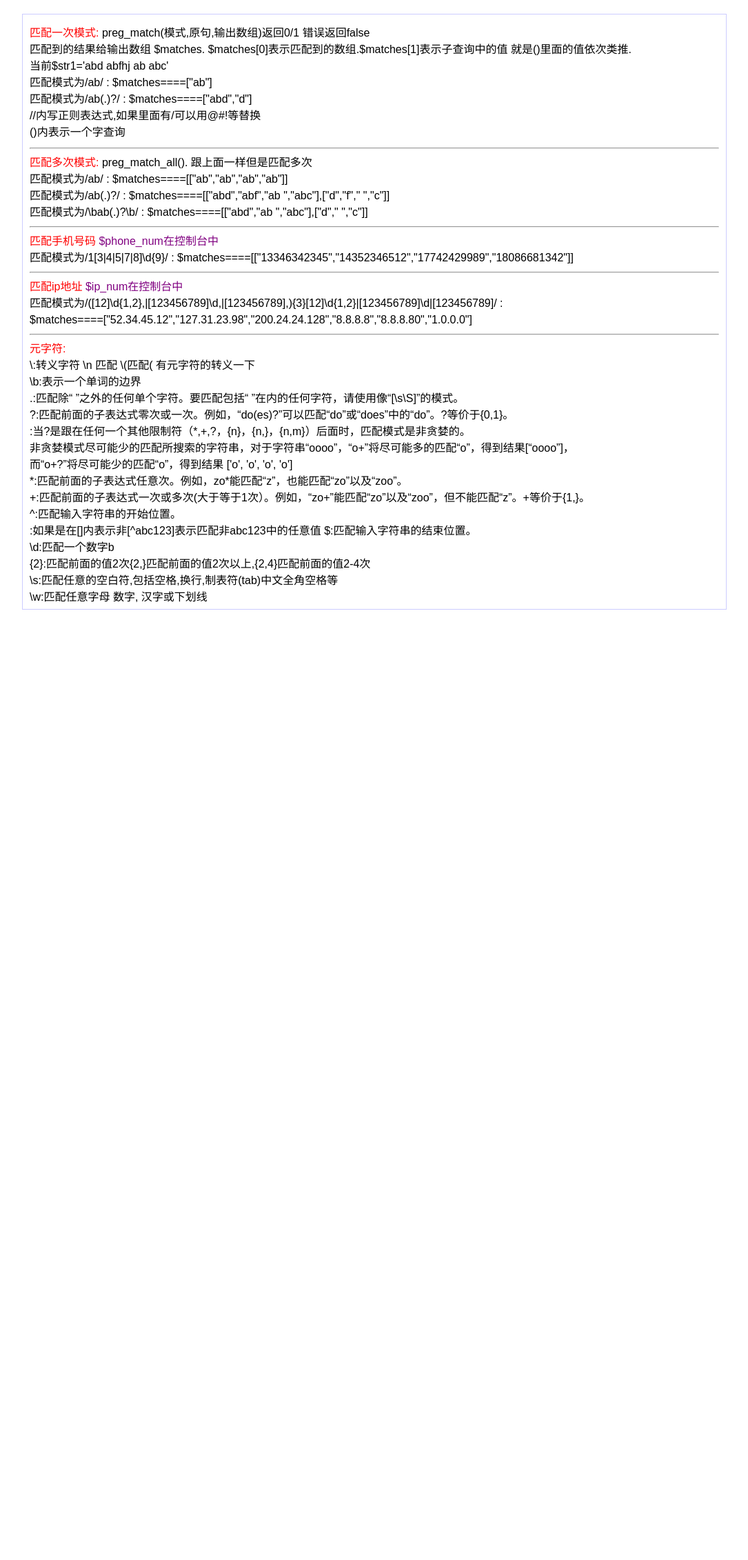
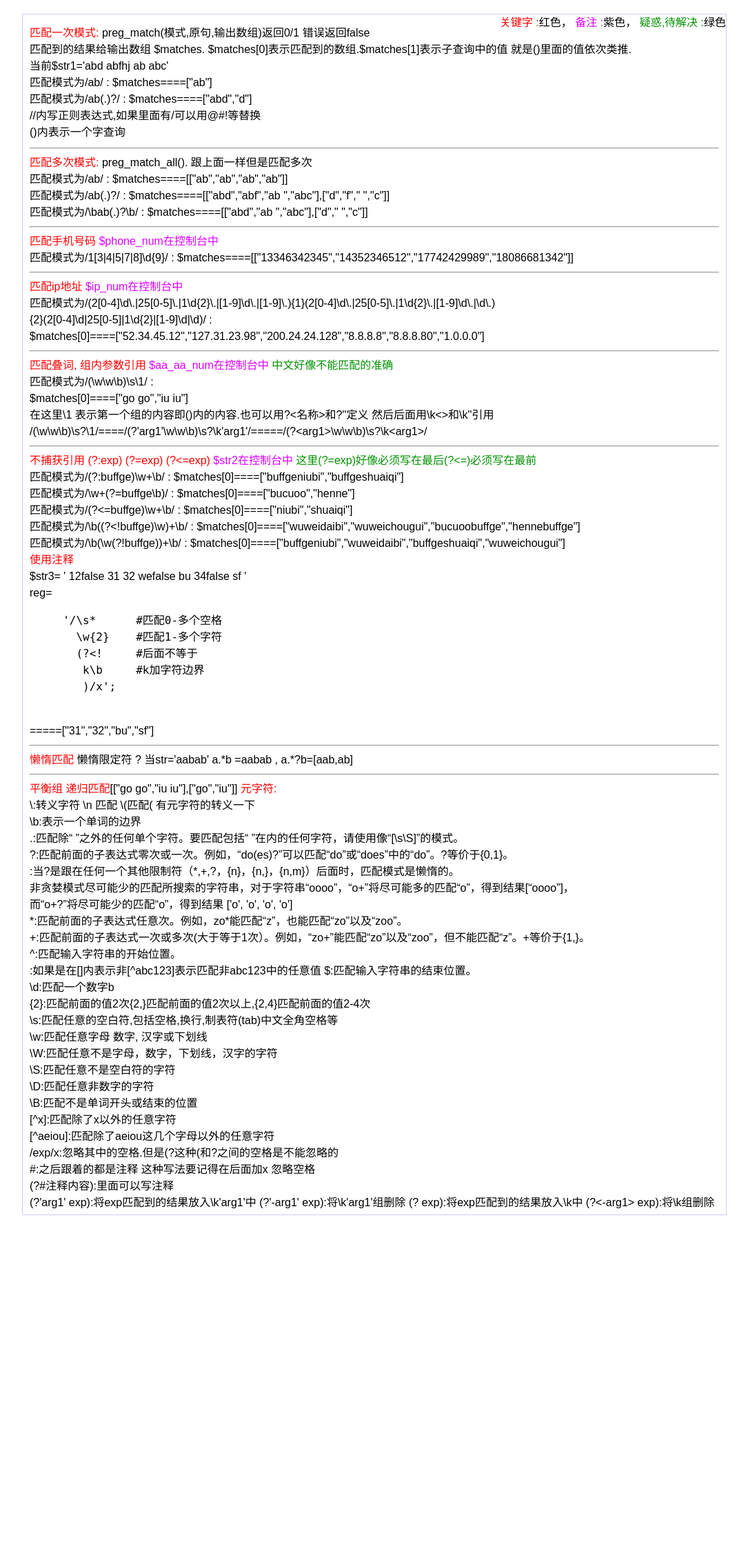
Before and after one commit to guoyu07/Regexp, a PHP site: page / in a window 1280 px wide. Shown: the part 63-2325 px from the top of the page at 69% size, without its empty margins (97-1182 px from the left). Before the commit the page ends 947 px from the top, so only its background shows below. Run offline with PHP 8.4, Linux system fonts and the light colour scheme.

Commit message:
不捕获引用和注释 23:30

```diff
--- a/include/footer.inc.php
+++ b/include/footer.inc.php
@@ -6,11 +6,20 @@
   <#备注 = " ">
  */
 ?>
+<div id="tips">
+    <span class="red">关键字 :</span>红色，
+    <span class="purple">备注 :</span>紫色，
+    <span class="green">疑惑,待解决 :</span>绿色
+</div>
 </article>
+<div style="height: 500px;"></div>
+
 <script src="public/js/js1.js"></script>
 <script>
-out_phone_num('电话号码字符串','$phone_num','<?php echo $phone_num;?>');//输出正则表达式要查询的手机号码字符串到控制台
-out_phone_num('IP地址字符串','$ip_num','<?php echo $ip_num;?>');//输出正则表达式要查询的IP地址字符串到控制台
+    out_reg_str('电话号码字符串', '$phone_num', '<?php echo $phone_num; ?>');//输出正则表达式要查询的手机号码字符串到控制台
+    out_reg_str('IP地址字符串', '$ip_num', '<?php echo $ip_num; ?>');//输出正则表达式要查询的IP地址字符串到控制台
+    out_reg_str('叠词字符串', '$aa_aa_num', '<?php echo $aa_aa_num; ?>');//输出正则表达式要查询的叠词字符串到控制台
+    out_reg_str('捕获引用', '$str2', '<?php echo $str2; ?>');//输出正则表达式要查询的不捕获引用字符串到控制台
 </script>
 </body>
 </html>
--- a/include/header.inc.php
+++ b/include/header.inc.php
@@ -7,7 +7,7 @@
 -->
 <html>
     <head>
-        <meta charset=UTF-8">
+        <meta charset="UTF-8">
         <title>正则表达式笔记</title>
         <link rel="stylesheet" type="text/css" href="public/css/style_1.css" >
     </head>
--- a/index.php
+++ b/index.php
@@ -1,51 +1,115 @@
 <?php
+
 require 'include/header.inc.php';
 /*
-<#日期 = "2017-2-17">
-<#时间 = "19:53:13">
-<#人物 = "buff" >
-<#备注 = " 正则表达式笔记">
-*/
-$str1='abd abfhj ab abc';
-preg_match('/ab/',$str1,$matches1);
-preg_match('/ab(.)?/',$str1,$matches2);
+  <#日期 = "2017-2-17">
+  <#时间 = "19:53:13">
+  <#人物 = "buff" >
+  <#备注 = " 正则表达式笔记">
+ */
+$str1 = 'abd abfhj ab abc';
+preg_match('/ab/', $str1, $matches1);
+preg_match('/ab(.)?/', $str1, $matches2);
 echo "<p><span class='red'>匹配一次模式:</span> preg_match(模式,原句,输出数组)返回0/1 错误返回false
     <br/>匹配到的结果给输出数组 \$matches. \$matches[0]表示匹配到的数组.\$matches[1]表示子查询中的值
     就是()里面的值依次类推.<br/>当前\$str1='abd abfhj ab abc' <br/>
-    匹配模式为/ab/ : \$matches====".json_encode($matches1)."<br/>
-    匹配模式为/ab(.)?/ : \$matches====".json_encode($matches2)."<br/>
+    匹配模式为/ab/ : \$matches====" . json_encode($matches1) . "<br/>
+    匹配模式为/ab(.)?/ : \$matches====" . json_encode($matches2) . "<br/>
     //内写正则表达式,如果里面有/可以用@#!等替换<br>
     ()内表示一个字查询<hr/>
 ";
-    preg_match_all('/ab/',$str1,$matches1);
-    preg_match_all('/ab(.)?/',$str1,$matches2);
-    preg_match_all('/\bab(.)?\b/',$str1,$matches3);
+preg_match_all('/ab/', $str1, $matches1);
+preg_match_all('/ab(.)?/', $str1, $matches2);
+preg_match_all('/\bab(.)?\b/', $str1, $matches3);
 echo "<span class='red'>匹配多次模式:</span> preg_match_all(). 跟上面一样但是匹配多次<br/>
-    匹配模式为/ab/ : \$matches====".json_encode($matches1)."<br/>
-    匹配模式为/ab(.)?/ : \$matches====".json_encode($matches2)."<br/>
-    匹配模式为/\bab(.)?\b/ : \$matches====".json_encode($matches3)."<br/><hr/>
+    匹配模式为/ab/ : \$matches====" . json_encode($matches1) . "<br/>
+    匹配模式为/ab(.)?/ : \$matches====" . json_encode($matches2) . "<br/>
+    匹配模式为/\bab(.)?\b/ : \$matches====" . json_encode($matches3) . "<br/><hr/>
     ";
-$phone_num='13346342345sfhjskh8678352236786sjjhgf124135hjg2376sfhgsdjh124143523465124fghjsgdf'
-            .'16724845786435341774242998912442347818086681342';
-preg_match_all('/1[3|4|5|7|8]\d{9}/', $phone_num,$matches);
+$phone_num = '13346342345sfhjskh8678352236786sjjhgf124135hjg2376sfhgsdjh124143523465124fghjsgdf'
+        . '16724845786435341774242998912442347818086681342';
+preg_match_all('/1[3|4|5|7|8]\d{9}/', $phone_num, $matches);
 echo "<span class='red'>匹配手机号码</span> <span class='purple'>\$phone_num在控制台中</span><br/>
-    匹配模式为/1[3|4|5|7|8]\d{9}/ : \$matches====".json_encode($matches)."<br/><hr/>
+    匹配模式为/1[3|4|5|7|8]\d{9}/ : \$matches====" . json_encode($matches) . "<br/><hr/>
     ";
-$ip_num='sdfs124.3523.2354.23523.3512.4124.214.64346.24.sdfgd.2345128.0.344.23465.76.3452.34.45.12.56'
-            .'127.31.23.98200.24.24.128.8.8.8.8.8.8.8.80.1.1.1 12.32.431.256 1.0.0.0  1.2.a.d1 12.12a.2a.2';
-$reg1='/(2[0-4]\d\.|25[0-5]\.|1\d{2}\.|[1-9]\d\.|[1-9]\.){1}(2[0-4]\d\.|25[0-5]\.|1\d{2}\.|[1-9]\d\.|\d\.)'
+$ip_num = 'sdfs124.3523.2354.23523.3512.4124.214.64346.24.sdfgd.2345128.0.344.23465.76.3452.34.45.12.56'
+        . '127.31.23.98200.24.24.128.8.8.8.8.8.8.8.80.1.1.1 12.32.431.256 1.0.0.0  1.2.a.d1 12.12a.2a.2';
+$reg1 = '/(2[0-4]\d\.|25[0-5]\.|1\d{2}\.|[1-9]\d\.|[1-9]\.){1}(2[0-4]\d\.|25[0-5]\.|1\d{2}\.|[1-9]\d\.|\d\.)'
         . '{2}(2[0-4]\d|25[0-5]|1\d{2}|[1-9]\d|\d)/';
-preg_match_all($reg1, $ip_num,$matches);
+preg_match_all($reg1, $ip_num, $matches);
 echo "<span class='red'>匹配ip地址</span> <span class='purple'>\$ip_num在控制台中</span><br/>
-    匹配模式为/([12]\d{1,2},|[123456789]\d,|[123456789],){3}[12]\d{1,2}|[123456789]\d|[123456789]/ :<br/>
-    \$matches====".json_encode($matches[0])."<br/><hr/>
+    匹配模式为/(2[0-4]\d\.|25[0-5]\.|1\d{2}\.|[1-9]\d\.|[1-9]\.){1}(2[0-4]\d\.|25[0-5]\.|1\d{2}\.|[1-9]\d\.|\d\.)
+        <br/>{2}(2[0-4]\d|25[0-5]|1\d{2}|[1-9]\d|\d)/ :<br/>
+    \$matches[0]====" . json_encode($matches[0]) . "<br/><hr/>
+    ";
+$aa_aa_num = 'gogo go ssf ssf 嘻嘻 哈哈 哈哈iu iu 玩蛇 玩蛇1 小可爱    小可爱';
+$reg2 = '/(\w\w\b)\s?\1/';
+$reg2_2 = "/(?'arg1'\w\w\b)\s?\k'arg1'/";
+$reg2_3 = '/(?<arg1>\w\w\b)\s?\k<arg1>/'; //这三个的效果是一样的
+preg_match_all($reg2, $aa_aa_num, $matches);
+echo "<span class='red'>匹配叠词, 组内参数引用</span> <span class='purple'>\$aa_aa_num在控制台中</span>
+     <span class='green'>中文好像不能匹配的准确</span><br/>
+    匹配模式为/(\w\w\b)\s\\1/ :<br/>
+    \$matches[0]====" . json_encode($matches[0]) . "<br/>
+    在这里\\1 表示第一个组的内容即()内的内容.也可以用?&lt;名称&gt;和?''定义 然后后面用\k&lt;&gt;和\k''引用<br/>
+    /(\w\w\b)\s?\\1/====" . "/(?'arg1'\w\w\b)\s?\k'arg1'/=====" . "/(?&lt;arg1&gt;\w\w\b)\s?\k&lt;arg1&gt;/<hr/>
+    ";
+$str2 = ' buffgeniubi wuweidaibi  buffgeshuaiqi wuweichougui  bucuoobuffge hennebuffge ';
+$str3 = '12false 31 32 wefalse bu 34false sf';
+$reg3 = '/(?:buffge)\w+\b/'; //前面跟着buffge但是不把buffge放进组里,但是又把它捕获到输出结果
+$reg3_2 = '/\w+(?=buffge\b)/'; //后面跟着buffge\b 既不把它放进组里,也不把他捕获到输出结果
+$reg3_3 = '/(?<=buffge)\w+\b/'; //前面跟着buffge 既不把它放进组里,也不把他捕获到输出结果
+$reg3_4 = '/\b((?<!buffge(?#这是注释))\w)+\b/'; //前面跟着的不是buffge 既不把它放进组里,也不把他捕获到输出结果
+$reg3_5 = '/\b(\w(?!buffge))+\b/'; //后面跟着的不是buffge\b 既不把它放进组里,也不把他捕获到输出结果
+$reg3_6 = '/\b            #匹配边界
+            (\w           #匹配字符
+            (?!flase)     #后面不等于false
+            ){2}          #匹配前面的表达式2次
+            \b            #匹配边界
+            /x'; //忽略空格   不写x会出大事
+preg_match_all($reg3, $str2, $matches1);
+preg_match_all($reg3_2, $str2, $matches2);
+preg_match_all($reg3_3, $str2, $matches3);
+preg_match_all($reg3_4, $str2, $matches4);
+preg_match_all($reg3_5, $str2, $matches5);
+preg_match_all($reg3_6, $str3, $matches6);
+echo "<span class='red'>不捕获引用 (?:exp) (?=exp) (?&lt;=exp)</span> <span class='purple'>\$str2在控制台中 </span>
+    <span class='green'>这里(?=exp)好像必须写在最后(?&lt;=)必须写在最前</span><br/>
+    匹配模式为/(?:buffge)\w+\b/ : \$matches[0]====" . json_encode($matches1[0]) . "<br/>
+    匹配模式为/\w+(?=buffge\b)/ : \$matches[0]====" . json_encode($matches2[0]) . "<br/>
+    匹配模式为/(?&lt;=buffge)\w+\b/ : \$matches[0]====" . json_encode($matches3[0]) . "<br/>
+    匹配模式为/\b((?&lt;!buffge)\w)+\b/ : \$matches[0]====" . json_encode($matches4[0]) .
+ "<br/>
+    匹配模式为/\b(\w(?!buffge))+\b/ : \$matches[0]====" . json_encode($matches5[0]) .
+ "<br/>
+     <span class='red mar_l_30'>使用注释</span><br/>
+     \$str3= ' 12false 31 32 wefalse bu 34false sf '<br/>
+     reg= <br/><pre>
+     '/\s*      #匹配0-多个空格
+       \w{2}    #匹配1-多个字符
+       (?&lt;!     #后面不等于
+        k\b     #k加字符边界
+        )/x';</pre><br/>
+        =====" . json_encode($matches6[0]) . "
+<hr/>
+    ";
+echo "<span class='red'>懒惰匹配</span> 懒惰限定符 ?   当str='aabab' a.*b =aabab , a.*?b=[aab,ab]<br/><hr/>
+     ";
+$str4='<third<second><first>这是最内处</first></second>third>';
+$str5='123asc124';
+$reg4="/(?'arg1'\d+)(?'-arg1'[a-z]+)(?'arg3'\d+)/";
+$reg5='/<
+        []
+        /x';
+preg_match($reg4, $str5,$matches);
+echo "<span class='red'>平衡组 递归匹配</span>".json_encode($matches)."
     ";
 echo "<span class='red'>元字符:</span><br/>
         \:转义字符 \\n 匹配\n \(匹配( 有元字符的转义一下<br/>
         \b:表示一个单词的边界<br/>
         .:匹配除“\r\n”之外的任何单个字符。要匹配包括“\r\n”在内的任何字符，请使用像“[\s\S]”的模式。<br/>
         ?:匹配前面的子表达式零次或一次。例如，“do(es)?”可以匹配“do”或“does”中的“do”。?等价于{0,1}。<br/>
-         :当?是跟在任何一个其他限制符（*,+,?，{n}，{n,}，{n,m}）后面时，匹配模式是非贪婪的。<br/>
+         :当?是跟在任何一个其他限制符（*,+,?，{n}，{n,}，{n,m}）后面时，匹配模式是懒惰的。<br/>
          非贪婪模式尽可能少的匹配所搜索的字符串，对于字符串“oooo”，“o+”将尽可能多的匹配“o”，得到结果[“oooo”]，<br/>
          而“o+?”将尽可能少的匹配“o”，得到结果 ['o', 'o', 'o', 'o']<br/>
         *:匹配前面的子表达式任意次。例如，zo*能匹配“z”，也能匹配“zo”以及“zoo”。<br/>
@@ -57,9 +121,19 @@ echo "<span class='red'>元字符:</span><br/>
         {2}:匹配前面的值2次{2,}匹配前面的值2次以上,{2,4}匹配前面的值2-4次<br/>
         \s:匹配任意的空白符,包括空格,换行,制表符(tab)中文全角空格等<br/>
         \w:匹配任意字母 数字, 汉字或下划线<br/>
-
-
-";
+        \W:匹配任意不是字母，数字，下划线，汉字的字符<br/>
+        \S:匹配任意不是空白符的字符<br/>
+        \D:匹配任意非数字的字符<br/>
+        \B:匹配不是单词开头或结束的位置<br/>
+        [^x]:匹配除了x以外的任意字符<br/>
+        [^aeiou]:匹配除了aeiou这几个字母以外的任意字符<br/>
+        /exp/x:忽略其中的空格.但是(?这种(和?之间的空格是不能忽略的<br/>
+        #:之后跟着的都是注释 这种写法要记得在后面加x 忽略空格<br/>
+        (?#注释内容):里面可以写注释<br/>
+        (?'arg1' exp):将exp匹配到的结果放入\k'arg1'中
+        (?'-arg1' exp):将\k'arg1'组删除
+        (?<arg1> exp):将exp匹配到的结果放入\k<arg1>中
+        (?<-arg1> exp):将\k<arg1>组删除
 
 
 
@@ -71,11 +145,5 @@ echo "<span class='red'>元字符:</span><br/>
 
 
 
-
-
-
-
-
-
-
+";
 require 'include/footer.inc.php';
--- a/public/css/style_1.css
+++ b/public/css/style_1.css
@@ -10,4 +10,4 @@ p{word-wrap:break-word}input[type=text]{border: 1px #ccc solid;border-radius: 2p
 /******************+++++++++++++STRAT++++++++++++++++*********************/
 #main{position: relative;width: 1000px;margin: 20px auto 0px auto;border: 1px solid #ccccff;padding: 5px 10px;}
 header{width: 1000px;margin: 15px auto;text-align: center;}.red{color:red;}.margin_l_30{margin-left:30px;}
-p{margin: 10px 0px;}.purple{color:purple;}
+p{margin: 10px 0px;}.purple{color:#da00ff;}.green{color:#039203;}#tips{position:absolute;top: 0;right:0;}
--- a/public/js/js1.js
+++ b/public/js/js1.js
@@ -4,9 +4,20 @@
  <#人物 = "buff" >
  <#备注 = " js文件写备注在控制台中">
  */
-function out_phone_num(mes,var1,val) {
-    var a = '++++++++++'+mes+'开始++++++++++\r\n';
-    var b = '----------'+mes+'结束-----------\r\n';
-    var c = var1+'= '+val;
-    console.log(a + c + '\r\n' + b);
+/**输出reg中的被检索的字符串
+ *
+ * @param {console提示信息} mes
+ * @param {变量名} var1
+ * @param {变量值} val
+ * @returns {null}
+ */
+function out_reg_str(mes, var1, val) {
+    var a = '%c++++++++++' + mes + '开始++++++++++\r\n';
+    var c = '%c'+var1 + '%c= ' + val;
+    var b = '%c----------' + mes + '结束-----------\r\n';
+    console.log(a + c + '\r\n' +b,
+    'font-size:18px;color:red;',//提示信息开始
+    'font-size:18px;color:#FF00FF;',//变量名
+    'font-size:18px;',//变量值
+    'font-size:18px;color:blue;');//提示信息结束
 }
```
Also changed, not shown: README.md.
